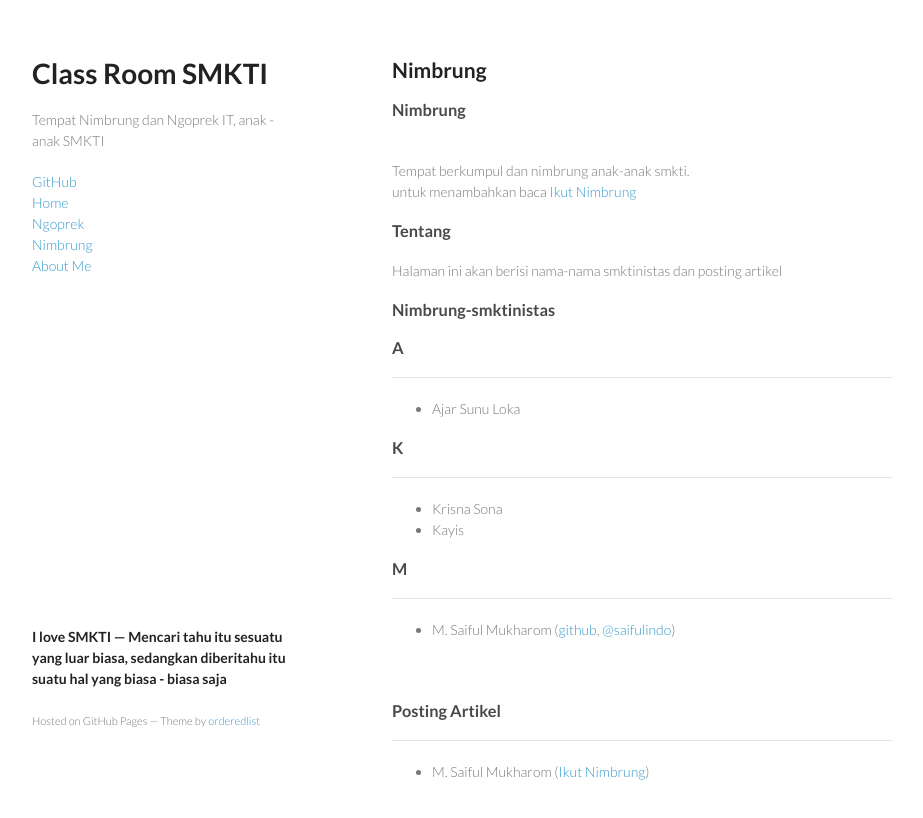
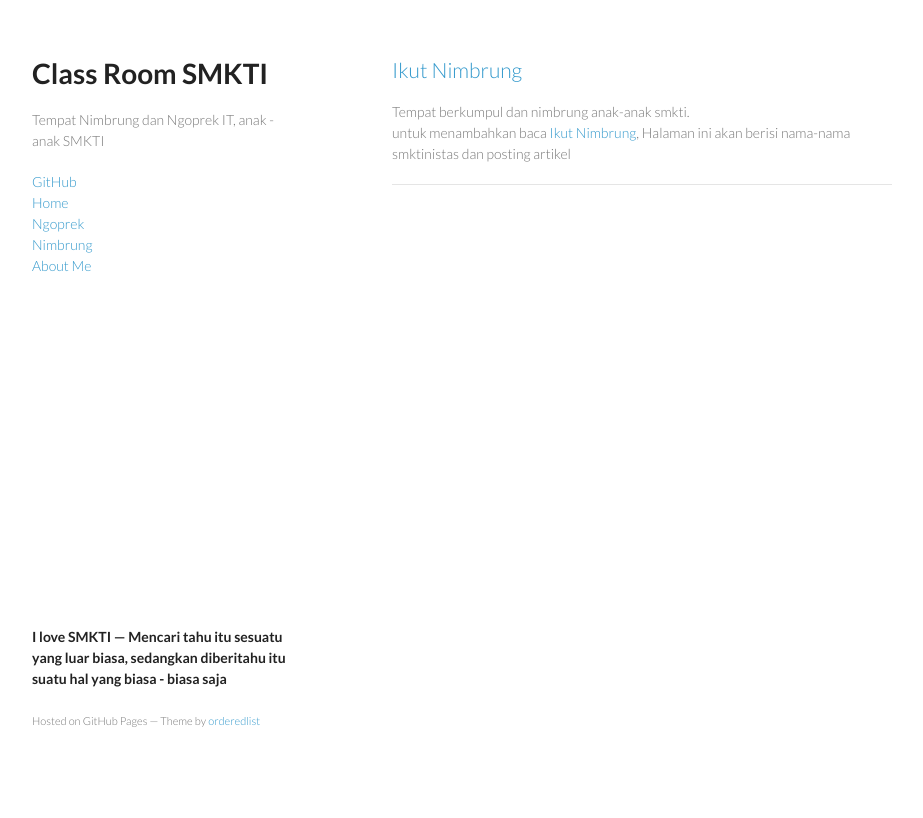
Before and after one commit to classroom-smkti/classroom-smkti.github.io, a plain HTML site: page ngoprek/index.html in a window 1280 px wide. Shown: the whole page, without its empty margins (178-1101 px from the left). Drawn offline with Linux system fonts and the light colour scheme.

Commit message:
Post item nimbrung/index.html

```diff
--- a/nimbrung/index.html
+++ b/ngoprek/index.html
@@ -3,7 +3,7 @@
   <head>
     <meta charset="utf-8">
     <meta http-equiv="X-UA-Compatible" content="chrome=1">
-    <title>Nimbrung &mdash; classroom-smkti</title>
+    <title>Ngoprek &mdash; classroom-smkti</title>
 
     <link rel="stylesheet" href="/stylesheets/styles.css">
     <link rel="stylesheet" href="/stylesheets/pygment_trac.css">
@@ -20,37 +20,18 @@
         <p class="view">
         <a href="https://github.com/classroom-smkti">GitHub</a> <br>
         <a href="/">Home</a><br>
-        <a href="/ngoprek/">Ngoprek</a><br>
-        <a href="/nimbrung/" class="curent">Nimbrung</a><br>
+        <a href="/ngoprek/" class="curent">Ngoprek</a><br>
+        <a href="/nimbrung/">Nimbrung</a><br>
         <a href="/about/">About Me</a><br>
         </p>
       </header>
       <section>
         <h2>
-<a name="Aboute Me" class="anchor" href="/nimbrung/"><span class="octicon octicon-link"></span></a><strong>Nimbrung</strong></h2>
+<a name="Aboute Me" class="anchor" href="/about/"><span class="octicon octicon-link">Ikut Nimbrung</span></a></h2>
 
-<h3><b>Nimbrung</b></h3><br>
-<p>Tempat berkumpul dan nimbrung anak-anak smkti. <br>untuk menambahkan baca <a href="/ngoprek/ikut-nimbrung">Ikut Nimbrung</a></p>
-<h3><b>Tentang</b></h3>
-<p>Halaman ini akan berisi nama-nama smktinistas dan posting artikel</p>
-<h3><b>Nimbrung-smktinistas</b></h3>
-<h3>A</h3><hr>
-<ul>
-  <li>Ajar Sunu Loka</li>
-</ul>
-<h3>K</h3><hr>
-<ul>
-  <li>Krisna Sona</li>
-  <li>Kayis</li>
-</ul>
-<h3>M</h3><hr>
-<ul>
-  <li>M. Saiful Mukharom (<a href="https://github.com/saifulindo">github</a>, <a href="http://twitter/saifulindo">@saifulindo</a>)</li>
-</ul><br><br>
-<h3><b>Posting Artikel</b></h3><hr>
-<ul>
-  <li>M. Saiful Mukharom (<a href="/ngoprek/ikut-nimbrung/">Ikut Nimbrung</a>)</li>
-</ul>
+<p>Tempat berkumpul dan nimbrung anak-anak smkti. <br>untuk menambahkan baca <a href="/ngoprek/ikut-nimbrung">Ikut Nimbrung</a>, Halaman ini akan berisi nama-nama smktinistas dan posting artikel</p>
+<hr>
+
       </section>
       <footer>
         <p><strong>I love SMKTI &mdash; Mencari tahu itu sesuatu yang luar biasa, sedangkan diberitahu itu suatu hal yang biasa - biasa saja</strong></p>
```
